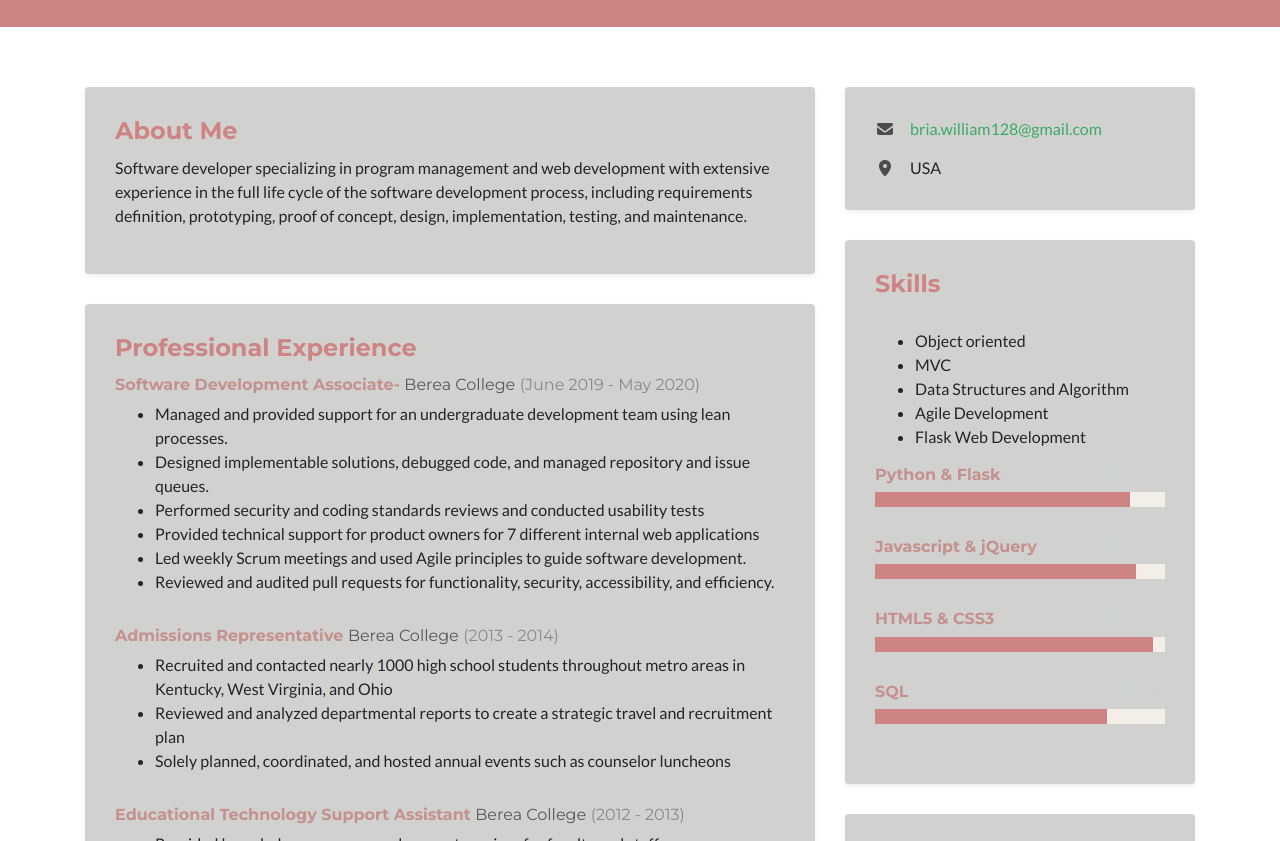
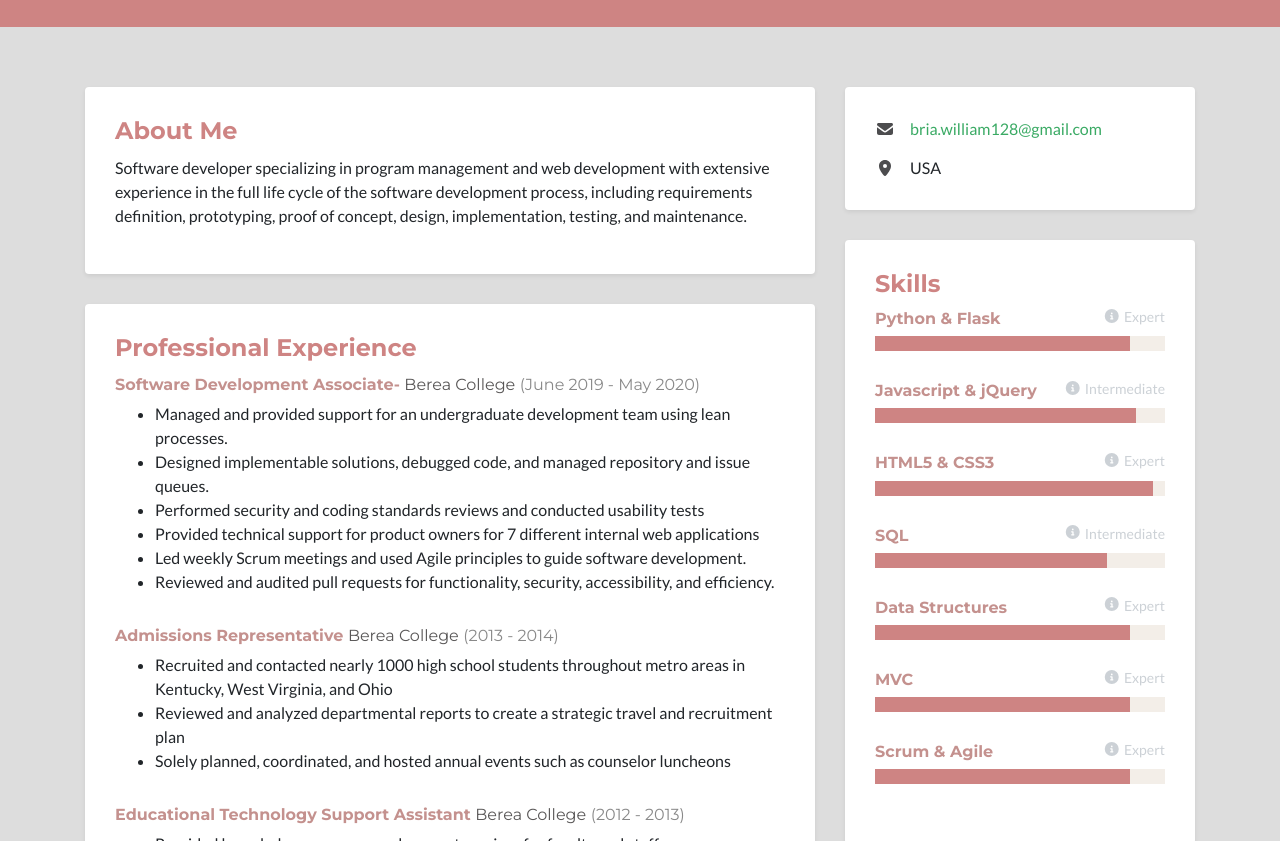
Before and after one commit to BriaWilliams/briaWilliamsIO, a plain HTML site: page appFiles/index.html in a window 1280 px wide. Shown: the part 213-1054 px from the top of the page. Drawn offline with Linux system fonts and the light colour scheme; no server answers.

Commit message:
new updates

```diff
--- a/appFiles/assets/css/styles.css
+++ b/appFiles/assets/css/styles.css
@@ -9,11 +9,11 @@
 body {
   font-family: 'Lato', arial, sans-serif;
   color: #F5F5F5
-  background: #e6e9e2 !important;
+  background: #e6e9e2;
   font-size: 16px;
   -webkit-font-smoothing: antialiased;
   -moz-osx-font-smoothing: grayscale;
-  background-color: #FFF;
+  background-color: #DDDDDD;
 }
 
 h1, h2, h3, h4, h5, h6 {
@@ -65,16 +65,16 @@ a:focus {
 
 a.btn-cta-primary, .btn-cta-primary {
   background: #4c4c4e;
-  border: 1px solid #EBD1BA;
+  border: 1px solid #4c4c4e;
   color: #fff;
   font-weight: 600;
   text-transform: uppercase;
 }
 
 a.btn-cta-primary:hover, .btn-cta-primary:hover {
-  background: #49ac43;
-  border: 1px solid #49ac43;
-  color: #fff;
+  background: #EBD1BA;
+  border: 1px solid #EBD1BA;
+  color: #4c4c4e;
 }
 
 a.btn-cta-secondary, .btn-cta-secondary {
@@ -126,6 +126,7 @@ a.dotted-link:hover {
 .header {
   padding: 30px 0;
   background: #CE8483;
+  font-family: "Didot", serif;
 /*  border-top: 10px solid #778492; */
 }
 
@@ -193,7 +194,7 @@ a.dotted-link:hover {
 .section .section-inner {
   background: #fff;
   padding: 30px;
-  background-color:  #d1d1cf;
+  background-color: #fff; /* #d1d1cf; */
 }
 
 .section .heading {
--- a/appFiles/index.html
+++ b/appFiles/index.html
@@ -38,6 +38,8 @@
             <img class="profile-image img-fluid float-left rounded-circle" src="assets/images/briaProfile2.jpg" alt="profile image" width="180" height="180"/>
             <div class="profile-content float-left">
                 <h1 class="name">Bria Williams</h1>
+                  <br>
+
                     <ul class="social list-inline">
                     <li class="list-inline-item"><a href="https://twitter.com/AfroRobotics"><i class="fab fa-twitter"></i></a></li>
                     <li class="list-inline-item"><a href="https://www.linkedin.com/in/bria-williams/"><i class="fab fa-linkedin-in"></i></a></li>
@@ -122,8 +124,9 @@
                         <div class="content">
                             <div class="item">
                               <ul>
-                                <li>Co-Author: Williams B, Heggen S, Cruz G. A Student-based Software Development Team and Their Response to COVID-19*. Journal of the Consortium for Computing Sciences in Colleges. 2021; in press. </li>
-                                <li> Tri-WIC 2020 Conference Speaker </li>
+                                <li>Co-Author: Williams B, Heggen S, Cruz G.<b> A Student-based Software Development Team and Their Response to COVID-19*. </b> Journal of the Consortium for Computing Sciences in Colleges. 2021; in press. </li>
+                                  <br>
+                                <li> Tri-State Women in Computing 2020 Conference Speaker </li>
                               </ul>
 
                              </div><!--//item-->
@@ -152,19 +155,11 @@
                     <div class="section-inner shadow-sm rounded">
                         <h2 class="heading">Skills</h2>
                         <div class="content">
-                            <p class="intro">
-                              <ul>
-                                <li>Object oriented</li>
-                                <li>MVC</li>
-                                <li> Data Structures and Algorithm</li>
-                                <li>Agile Development</li>
-                                <li>Flask Web Development</li>
 
-                              </ul>
                             <div class="skillset">
 
                                 <div class="item">
-                                    <h3 class="level-title">Python &amp; Flask<span class="level-label" data-toggle="tooltip" data-placement="left" data-animation="true" title="You can use the tooltip to explain more about your skill level..."><i class="fas fa-info-circle"></i>Expert</span></h3>
+                                    <h3 class="level-title">Python &amp; Flask<span class="level-label" data-toggle="tooltip" data-placement="left" data-animation="true" title="Primary programming language"><i class="fas fa-info-circle"></i>Expert</span></h3>
                                     <div class="level-bar">
                                         <div class="level-bar-inner" data-level="88%">
                                         </div>
@@ -172,7 +167,7 @@
                                 </div><!--//item-->
 
                                 <div class="item">
-                                    <h3 class="level-title">Javascript &amp; jQuery<span class="level-label" data-toggle="tooltip" data-placement="left" data-animation="true" title="You can use the tooltip to explain more about your skill level..."><i class="fas fa-info-circle"></i>Expert</span></h3>
+                                    <h3 class="level-title">Javascript &amp; jQuery<span class="level-label" data-toggle="tooltip" data-placement="left" data-animation="true" title=""><i class="fas fa-info-circle"></i>Intermediate</span></h3>
                                     <div class="level-bar">
                                         <div class="level-bar-inner" data-level="90%">
                                         </div>
@@ -180,7 +175,7 @@
                                 </div><!--//item-->
 
                                 <div class="item">
-                                    <h3 class="level-title">HTML5 &amp; CSS3<span class="level-label" data-toggle="tooltip" data-placement="left" data-animation="true" title="You can use the tooltip to explain more about your skill level..."><i class="fas fa-info-circle"></i>Expert</span></h3>
+                                    <h3 class="level-title">HTML5 &amp; CSS3<span class="level-label" data-toggle="tooltip" data-placement="left" data-animation="true" title="Strong editing and design skills"><i class="fas fa-info-circle"></i>Expert</span></h3>
                                     <div class="level-bar">
                                         <div class="level-bar-inner" data-level="96%">
                                         </div>
@@ -188,9 +183,41 @@
                                 </div><!--//item-->
 
                                 <div class="item">
-                                    <h3 class="level-title">SQL<span class="level-label" data-toggle="tooltip" data-placement="left" data-animation="true" title="You can use the tooltip to explain more about your skill level..."><i class="fas fa-info-circle"></i>Pro</span></h3>
+                                    <h3 class="level-title">SQL<span class="level-label" data-toggle="tooltip" data-placement="left" data-animation="true" title="Base knowledge"><i class="fas fa-info-circle"></i>Intermediate</span></h3>
                                     <div class="level-bar">
                                         <div class="level-bar-inner" data-level="80%">
+                                        </div>
+                                    </div><!--//level-bar-->
+                                </div><!--//item-->
+
+                              <!--  <div class="item">
+                                    <h3 class="level-title">Object-oriented programming<span class="level-label" data-toggle="tooltip" data-placement="left" data-animation="true" title=""><i class="fas fa-info-circle"></i>Expert</span></h3>
+                                    <div class="level-bar">
+                                        <div class="level-bar-inner" data-level="88%">
+                                        </div>
+                                    </div><!--//level-bar-
+                                </div><!--//item-->
+
+                                <div class="item">
+                                    <h3 class="level-title">Data Structures <span class="level-label" data-toggle="tooltip" data-placement="left" data-animation="true" title=""><i class="fas fa-info-circle"></i>Expert</span></h3>
+                                    <div class="level-bar">
+                                        <div class="level-bar-inner" data-level="88%">
+                                        </div>
+                                    </div><!--//level-bar-->
+                                </div><!--//item-->
+
+                                <div class="item">
+                                    <h3 class="level-title">MVC<span class="level-label" data-toggle="tooltip" data-placement="left" data-animation="true" title=""><i class="fas fa-info-circle"></i>Expert</span></h3>
+                                    <div class="level-bar">
+                                        <div class="level-bar-inner" data-level="88%">
+                                        </div>
+                                    </div><!--//level-bar-->
+                                </div><!--//item-->
+
+                                <div class="item">
+                                    <h3 class="level-title">Scrum &amp; Agile<span class="level-label" data-toggle="tooltip" data-placement="left" data-animation="true" title="Team lead/project manager for agile software team"><i class="fas fa-info-circle"></i>Expert</span></h3>
+                                    <div class="level-bar">
+                                        <div class="level-bar-inner" data-level="88%">
                                         </div>
                                     </div><!--//level-bar-->
                                 </div><!--//item-->
```
